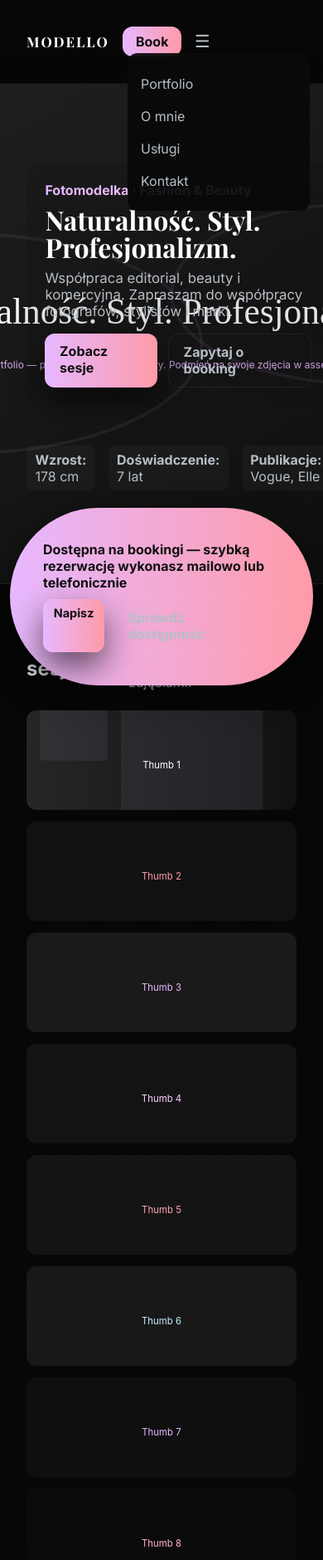
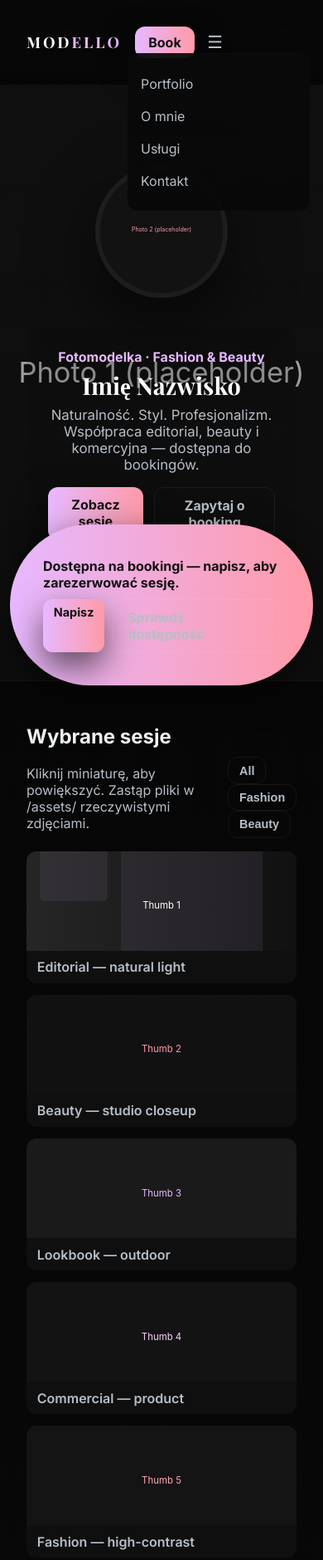
Before and after one commit to arturwyroslak/modello3, a plain HTML site: page index.html in a window 390 px wide. Shown: the top 1880 px of the page at 83% size. Drawn offline with nearby package versions, Linux system fonts and the light colour scheme.

Commit message:
Ulepszenia: wyraźny hero, poprawiona typografia, bardziej widoczna galeria + lightbox, ulepszony formularz, responsywność i drobne UX

```diff
--- a/index.html
+++ b/index.html
@@ -4,10 +4,10 @@
   <meta charset="utf-8" />
   <meta name="viewport" content="width=device-width, initial-scale=1" />
   <title>Modello3 — Portfolio Fotomodelki</title>
-  <meta name="description" content="Profesjonalne portfolio fotomodelki — selekcja sesji, informacje i kontakt." />
+  <meta name="description" content="Portfolio fotomodelki — sesje editorial, beauty i komercyjne. Profesjonalne zdjęcia, bookingi i kontakt." />
   <meta property="og:title" content="Modello3 — Portfolio Fotomodelki" />
-  <meta property="og:description" content="Profesjonalne portfolio fotomodelki — selekcja sesji, informacje i kontakt." />
-  <meta property="og:image" content="assets/hero.svg" />
+  <meta property="og:description" content="Portfolio fotomodelki — sesje editorial, beauty i komercyjne. Profesjonalne zdjęcia, bookingi i kontakt." />
+  <meta property="og:image" content="assets/photo-1.svg" />
   <meta name="theme-color" content="#0b0b0b" />
   <link rel="preconnect" href="https://fonts.gstatic.com" crossorigin>
   <link href="https://fonts.googleapis.com/css2?family=Playfair+Display:wght@500;700&family=Inter:wght@300;400;600;700&display=swap" rel="stylesheet">
@@ -16,7 +16,7 @@
 <body>
   <header class="site-header" role="banner">
     <div class="container header-inner">
-      <a class="logo" href="#">MODELLO</a>
+      <a class="logo" href="#">MOD<span>ELLO</span></a>
       <nav class="nav" role="navigation" aria-label="Główne">
         <a href="#portfolio">Portfolio</a>
         <a href="#about">O mnie</a>
@@ -38,39 +38,50 @@
 
   <main>
     <section class="hero" aria-label="Hero">
-      <div class="hero-media" role="img" aria-label="Hero image" style="background-image: url('assets/hero.svg')">
+      <div class="hero-media" role="img" aria-label="Hero image" style="background-image: linear-gradient(180deg, rgba(11,11,11,0.2), rgba(11,11,11,0.6)), url('assets/photo-1.svg')">
         <div class="container hero-inner">
+          <div class="hero-profile">
+            <img src="assets/photo-2.svg" alt="Profil" loading="eager" />
+          </div>
           <div class="hero-text">
             <div class="eyebrow">Fotomodelka · Fashion & Beauty</div>
-            <h1>Naturalność. Styl. Profesjonalizm.</h1>
-            <p class="sub">Współpraca editorial, beauty i komercyjna. Zapraszam do współpracy fotografów, stylistów i marki.</p>
+            <h1 class="hero-name">Imię Nazwisko</h1>
+            <p class="sub">Naturalność. Styl. Profesjonalizm. Współpraca editorial, beauty i komercyjna — dostępna do bookingów.</p>
             <div class="hero-actions">
               <a class="btn" href="#portfolio">Zobacz sesje</a>
               <a class="btn ghost" href="#contact">Zapytaj o booking</a>
             </div>
-          </div>
-          <div class="hero-cv">
-            <ul class="facts" aria-hidden="true">
-              <li><strong>Wzrost:</strong> 178 cm</li>
-              <li><strong>Doświadczenie:</strong> 7 lat</li>
-              <li><strong>Publikacje:</strong> Vogue, Elle</li>
-            </ul>
+            <div class="hero-links">
+              <a href="#" aria-label="Instagram" class="social">Instagram</a>
+              <a href="#" aria-label="TikTok" class="social">TikTok</a>
+            </div>
           </div>
         </div>
+        <div class="scroll-indicator" aria-hidden="true">↓</div>
       </div>
     </section>
 
     <section id="portfolio" class="portfolio container">
       <div class="section-head">
-        <h2>Wybrane sesje</h2>
-        <p class="lead">Selekcja wybranych ujęć — kliknij by powiększyć. Zastąp pliki w /assets/ zdjęciami.</p>
+        <div>
+          <h2>Wybrane sesje</h2>
+          <p class="lead">Kliknij miniaturę, aby powiększyć. Zastąp pliki w /assets/ rzeczywistymi zdjęciami.</p>
+        </div>
+        <div class="filters" aria-hidden="true">
+          <button class="btn small ghost">All</button>
+          <button class="btn small ghost">Fashion</button>
+          <button class="btn small ghost">Beauty</button>
+        </div>
       </div>
-      <div class="gallery" id="gallery" aria-live="polite"></div>
+      <div class="gallery" id="gallery" aria-live="polite">
+        <!-- thumbs populated by script.js -->
+      </div>
+      <noscript><p class="lead">Włącz JavaScript, aby zobaczyć galerię.</p></noscript>
     </section>
 
     <section id="testimonials" class="testimonials container">
       <h2>Opinie</h2>
-      <div class="quote">"Profesjonalna, punktualna i kreatywna — najlepsza współpraca w 2025." <span>— Fotograf: Anna Kowalska</span></div>
+      <div class="quote">"Profesjonalna, punktualna i kreatywna — najlepsza współpraca." <span>— Fotograf: Anna Kowalska</span></div>
     </section>
 
     <section id="about" class="about container">
@@ -80,8 +91,8 @@
           <p>Jestem modelką sesyjną, która ceni naturalność, ekspresję i profesjonalizm. Do każdego projektu podchodzę kreatywnie, punktualnie i z otwartą komunikacją.</p>
           <ul>
             <li>Sesje editorial, lookbooki, beauty</li>
-            <li>Doświadczenie w pracy ze stylistami i fotografami</li>
-            <li>Dostępna do współpracy i bookingów</li>
+            <li>Praca z profesjonalnymi zespołami</li>
+            <li>Dostępna do bookingów</li>
           </ul>
         </div>
         <aside>
@@ -133,7 +144,7 @@
 
   <div class="booking-bar" role="region" aria-label="Bookuj teraz">
     <div class="container booking-inner">
-      <div class="booking-text">Dostępna na bookingi — szybką rezerwację wykonasz mailowo lub telefonicznie</div>
+      <div class="booking-text">Dostępna na bookingi — napisz, aby zarezerwować sesję.</div>
       <div class="booking-actions">
         <a class="btn small" href="#contact">Napisz</a>
         <a class="btn ghost" href="#contact">Sprawdź dostępność</a>
--- a/script.js
+++ b/script.js
@@ -1,8 +1,19 @@
-// Gallery + accessible lightbox + local placeholders + booking bar hide on scroll
+// Gallery + accessible lightbox + captions + improved mobile behavior
 const galleryEl = document.getElementById('gallery');
-// local placeholders in /assets
+// placeholders in /assets
 const thumbs = Array.from({length:9},(_,i)=>`assets/thumb-${i+1}.svg`);
 const full = Array.from({length:9},(_,i)=>`assets/photo-${i+1}.svg`);
+const captions = [
+  'Editorial — natural light',
+  'Beauty — studio closeup',
+  'Lookbook — outdoor',
+  'Commercial — product',
+  'Fashion — high-contrast',
+  'Beauty — color story',
+  'Editorial — motion',
+  'Runway — backstage',
+  'Portrait — black & white'
+];
 
 function createThumb(src, i){
   const div = document.createElement('div');
@@ -10,7 +21,9 @@ function createThumb(src, i){
   div.setAttribute('tabindex','0');
   const img = document.createElement('img');
   img.src = src; img.alt = `Sesja ${i+1}`; img.loading='lazy';
+  const cap = document.createElement('div'); cap.className='caption'; cap.innerText = captions[i] || '';
   div.appendChild(img);
+  div.appendChild(cap);
   div.addEventListener('click',()=>openLightbox(i));
   div.addEventListener('keydown',(e)=>{ if(e.key === 'Enter' || e.key === ' ') { e.preventDefault(); openLightbox(i); } });
   return div;
@@ -36,7 +49,7 @@ function buildLightbox(index){
 
   const img = document.createElement('img');
   img.src = full[index] || thumbs[index];
-  img.alt = `Zdjęcie sesji ${index+1}`;
+  img.alt = captions[index] ? `${captions[index]}` : `Zdjęcie sesji ${index+1}`;
   img.loading = 'eager';
 
   const btnClose = document.createElement('button');
@@ -51,7 +64,7 @@ function buildLightbox(index){
   btnNext.className='next'; btnNext.innerText='▶'; btnNext.setAttribute('aria-label','Następne');
   btnNext.addEventListener('click', ()=>showIndex(currentIndex+1));
 
-  const meta = document.createElement('div'); meta.className='meta'; meta.innerText = `Zdjęcie ${index+1} z ${full.length}`;
+  const meta = document.createElement('div'); meta.className='meta'; meta.innerText = `${captions[index] || ''} — ${index+1}/${full.length}`;
 
   lightbox.appendChild(img);
   lightbox.appendChild(btnClose);
@@ -84,8 +97,8 @@ function showIndex(idx){
   currentIndex = idx;
   const img = lightbox.querySelector('img');
   const meta = lightbox.querySelector('.meta');
-  img.style.opacity = 0; setTimeout(()=>{ img.src = full[currentIndex] || thumbs[currentIndex]; img.style.opacity = 1; },120);
-  meta.innerText = `Zdjęcie ${currentIndex+1} z ${full.length}`;
+  img.style.opacity = 0; setTimeout(()=>{ img.src = full[currentIndex] || thumbs[currentIndex]; img.alt = captions[currentIndex] || `Zdjęcie ${currentIndex+1}`; img.style.opacity = 1; },120);
+  meta.innerText = `${captions[currentIndex] || ''} — ${currentIndex+1}/${full.length}`;
   lightbox.setAttribute('aria-label',`Galeria — zdjęcie ${currentIndex+1}`);
   preload(currentIndex+1);
 }
@@ -95,13 +108,15 @@ function closeLightbox(){ if(!lightbox) return; lightbox.remove(); lightbox = nu
 
 window.addEventListener('keydown',(e)=>{ if(!lightbox) return; if(e.key === 'Escape') closeLightbox(); if(e.key === 'ArrowLeft') showIndex(currentIndex-1); if(e.key === 'ArrowRight') showIndex(currentIndex+1); });
 
-// populate gallery
-thumbs.forEach((src,i)=> galleryEl.appendChild(createThumb(src,i)));
+// populate gallery with captions
+galleryEl && thumbs.forEach((src,i)=> galleryEl.appendChild(createThumb(src,i)));
 
-// Mobile nav toggle
+// Mobile nav toggle + escape to close
 const navToggle = document.querySelector('.nav-toggle');
 const mobileMenu = document.getElementById('mobileMenu');
 if(navToggle){ navToggle.addEventListener('click',()=>{ const expanded = navToggle.getAttribute('aria-expanded') === 'true'; navToggle.setAttribute('aria-expanded', String(!expanded)); if(!expanded){ mobileMenu.hidden = false; mobileMenu.querySelector('a')?.focus(); } else { mobileMenu.hidden = true; } }); }
+
+document.addEventListener('keydown', (e)=>{ if(e.key === 'Escape'){ if(mobileMenu && !mobileMenu.hidden){ mobileMenu.hidden = true; navToggle && navToggle.setAttribute('aria-expanded','false'); } } });
 
 document.querySelectorAll('#mobileMenu a').forEach(a=> a.addEventListener('click', ()=>{ mobileMenu.hidden = true; navToggle && navToggle.setAttribute('aria-expanded','false'); }));
 
--- a/styles.css
+++ b/styles.css
@@ -1,31 +1,37 @@
-/* Visible update: booking bar, testimonials, clearer hero */
+/* Strong visible update: Bigger hero, profile image, clearer CTAs, gallery captions, improved mobile */
 :root{--bg:#0b0b0b;--muted:#b6bec6;--accent:#e7b8ff;--accent-2:#ff9aa8;--card:#0f0f10;--glass:rgba(255,255,255,0.03);--max:1200px}
 *{box-sizing:border-box}body{font-family:Inter,system-ui,Segoe UI,Roboto,Arial;margin:0;background:linear-gradient(180deg,#050505,#0b0b0b);color:#eef1f4;-webkit-font-smoothing:antialiased}
 .container{max-width:var(--max);margin:0 auto;padding:2rem}
 .header-inner{display:flex;align-items:center;gap:1rem}
-.site-header{position:sticky;top:0;background:linear-gradient(180deg, rgba(8,8,8,0.8), rgba(8,8,8,0.35));backdrop-filter:blur(6px);z-index:60;border-bottom:1px solid rgba(255,255,255,0.03)}
-.logo{font-family:'Playfair Display', serif;font-weight:600;letter-spacing:2px;color:#fff;text-decoration:none;font-size:1.05rem}
+.site-header{position:sticky;top:0;background:linear-gradient(180deg, rgba(8,8,8,0.9), rgba(8,8,8,0.6));backdrop-filter:blur(8px);z-index:60;border-bottom:1px solid rgba(255,255,255,0.02)}
+.logo{font-family:'Playfair Display', serif;font-weight:700;letter-spacing:3px;color:#fff;text-decoration:none;font-size:1.15rem}
+.logo span{color:var(--accent)}
 .nav{display:flex;gap:1rem;margin-left:auto}
 .nav a{color:var(--muted);text-decoration:none;padding:.4rem .6rem;border-radius:8px;font-weight:600}
 .nav a:hover{color:#fff;background:rgba(255,255,255,0.02)}
 .header-actions{display:flex;align-items:center;gap:.6rem}
-.cta{background:linear-gradient(90deg,var(--accent),var(--accent-2));border:none;padding:.5rem 1rem;border-radius:12px;color:#111;font-weight:700;text-decoration:none}
+.cta{background:linear-gradient(90deg,var(--accent),var(--accent-2));border:none;padding:.55rem 1rem;border-radius:12px;color:#111;font-weight:800;text-decoration:none;box-shadow:0 18px 40px rgba(0,0,0,0.6)}
 .nav-toggle{display:none;background:transparent;border:none;color:var(--muted);font-size:1.3rem}
 .mobile-menu{display:flex;flex-direction:column;padding:1rem;background:linear-gradient(180deg, rgba(10,10,10,0.95), rgba(8,8,8,0.92));border-top:1px solid rgba(255,255,255,0.02)}
 .mobile-menu a{padding:.6rem 0;color:var(--muted);text-decoration:none}
 
 /* HERO */
-.hero-media{padding:6rem 0;background-size:cover;background-position:center;border-bottom:1px solid rgba(255,255,255,0.02);min-height:420px;display:flex;align-items:center}
+.hero-media{padding:6rem 0;background-size:cover;background-position:center;border-bottom:1px solid rgba(255,255,255,0.02);min-height:520px;display:flex;align-items:center;position:relative}
 .hero-inner{display:flex;align-items:center;gap:2rem}
-.hero-text{max-width:720px;background:linear-gradient(180deg, rgba(0,0,0,0.12), rgba(0,0,0,0.06));padding:1.4rem;border-radius:12px}
-.eyebrow{display:inline-block;color:var(--accent);font-weight:700;margin-bottom:.6rem}
-.hero-text h1{font-family:'Playfair Display',serif;font-size:clamp(2rem,5vw,3.6rem);margin:0;color:#fff;line-height:1.02}
+.hero-profile img{width:220px;height:220px;object-fit:cover;border-radius:50%;border:6px solid rgba(255,255,255,0.06);box-shadow:0 30px 80px rgba(0,0,0,0.6)}
+.hero-text{max-width:820px;background:linear-gradient(180deg, rgba(0,0,0,0.12), rgba(0,0,0,0.06));padding:1.6rem;border-radius:14px}
+.eyebrow{display:inline-block;color:var(--accent);font-weight:800;margin-bottom:.6rem}
+.hero-name{font-family:'Playfair Display',serif;font-size:clamp(2.2rem,6vw,4rem);margin:0;color:#fff;line-height:1}
 .sub{color:var(--muted);margin-top:.7rem;font-size:1.05rem}
 .hero-actions{margin-top:1rem;display:flex;gap:0.8rem}
 .btn{display:inline-block;padding:.7rem 1.1rem;border-radius:12px;background:linear-gradient(90deg,var(--accent),var(--accent-2));color:#111;text-decoration:none;font-weight:700;box-shadow:0 18px 40px rgba(0,0,0,0.6)}
 .btn.ghost{background:transparent;border:1px solid rgba(255,255,255,0.06);color:var(--muted);box-shadow:none}
 .btn.primary{background:linear-gradient(90deg,#ffd1ff,#ffa6b3);color:#111}
-.btn.small{padding:.5rem .8rem;font-size:.9rem}
+.btn.small{padding:.45rem .8rem;font-size:.9rem}
+.hero-links{margin-top:1rem;display:flex;gap:.6rem}
+.hero-links .social{color:var(--muted);text-decoration:none;padding:.35rem .6rem;border-radius:8px;background:rgba(255,255,255,0.02)}
+.scroll-indicator{position:absolute;left:50%;transform:translateX(-50%);bottom:14px;font-size:1.6rem;color:rgba(255,255,255,0.6);animation:float 2.6s infinite}
+@keyframes float{0%{transform:translate(-50%,0)}50%{transform:translate(-50%,-8px)}100%{transform:translate(-50%,0)}}
 .facts{list-style:none;padding:0;margin-top:1rem;color:var(--muted);display:flex;gap:1rem}
 .facts li{background:var(--glass);padding:.45rem .65rem;border-radius:8px}
 
@@ -36,6 +42,7 @@
 .thumb{background:var(--card);border-radius:12px;overflow:hidden;cursor:pointer;transform:translateZ(0);transition:transform .28s cubic-bezier(.2,.9,.2,1), box-shadow .28s}
 .thumb:hover{transform:translateY(-6px) scale(1.02);box-shadow:0 28px 60px rgba(0,0,0,0.6)}
 .gallery img{width:100%;height:220px;object-fit:cover;display:block}
+.thumb .caption{padding:.6rem .8rem;color:var(--muted);font-weight:600;background:linear-gradient(180deg,rgba(0,0,0,0.02),transparent)}
 
 /* TESTIMONIAL */
 .testimonials{margin-top:2rem}
@@ -58,7 +65,7 @@
 .form-status{color:var(--muted);font-size:.95rem}
 
 /* BOOKING BAR */
-.booking-bar{position:fixed;right:16px;left:16px;bottom:18px;background:linear-gradient(90deg,var(--accent),var(--accent-2));padding:.6rem;border-radius:999px;box-shadow:0 12px 40px rgba(0,0,0,0.5);z-index:220;display:flex;align-items:center;justify-content:center}
+.booking-bar{position:fixed;right:16px;left:16px;bottom:18px;background:linear-gradient(90deg,var(--accent),var(--accent-2));padding:.6rem;border-radius:999px;box-shadow:0 12px 40px rgba(0,0,0,0.5);z-index:220;display:flex;align-items:center;justify-content:center;transition:transform .36s}
 .booking-inner{display:flex;align-items:center;gap:1rem;justify-content:space-between;width:100%;max-width:var(--max)}
 .booking-text{color:#111;font-weight:700}
 .booking-actions{display:flex;gap:.6rem}
@@ -86,7 +93,8 @@
   .nav{display:none}
   .nav-toggle{display:inline-block}
   .mobile-menu{position:fixed;right:16px;top:64px;border-radius:12px;width:220px}
-  .hero-inner{flex-direction:column}
+  .hero-inner{flex-direction:column;align-items:center;text-align:center}
+  .hero-profile img{width:160px;height:160px}
   .hero-media{padding:4rem 0}
   .gallery img{height:180px}
   .contact-form .row{grid-template-columns:1fr}
@@ -94,4 +102,5 @@
 @media(max-width:480px){
   .gallery img{height:120px}
   .booking-bar{left:12px;right:12px;padding:.5rem}
+  .hero-name{font-size:1.8rem}
 }
```
